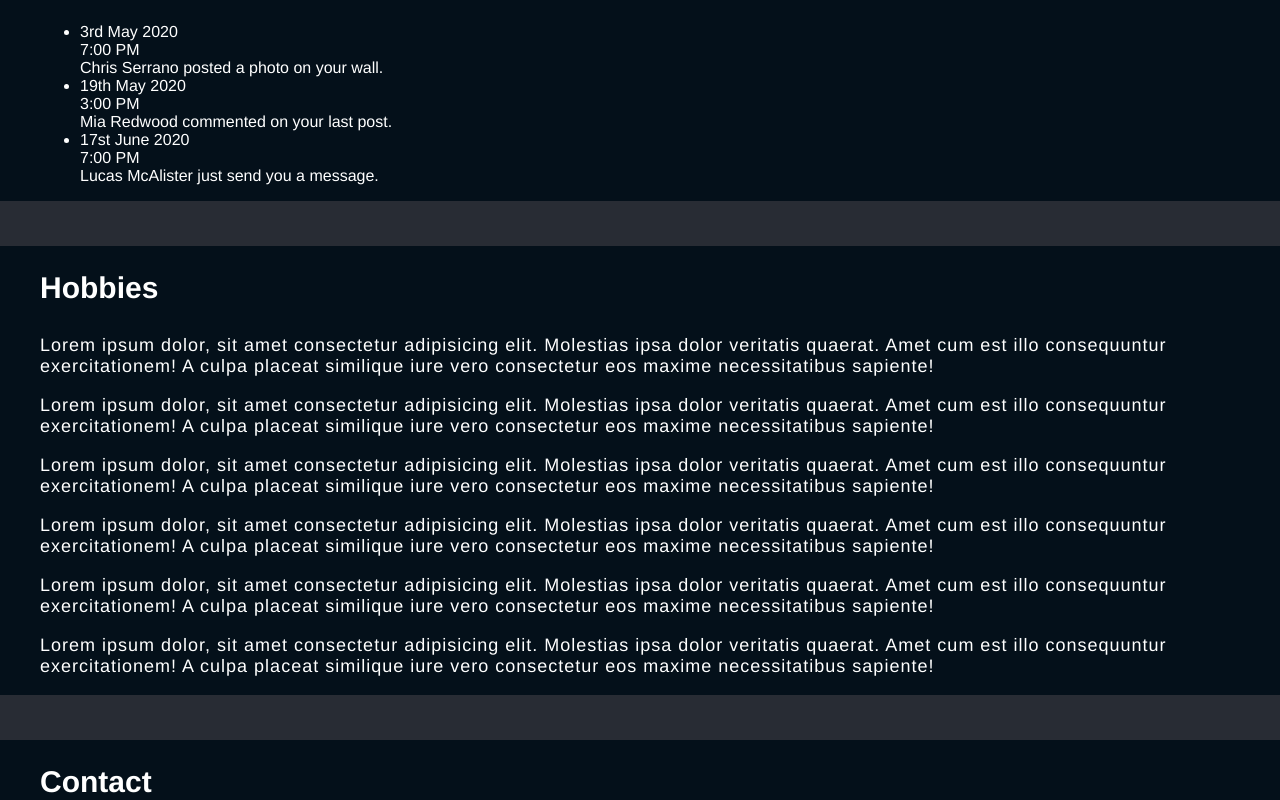
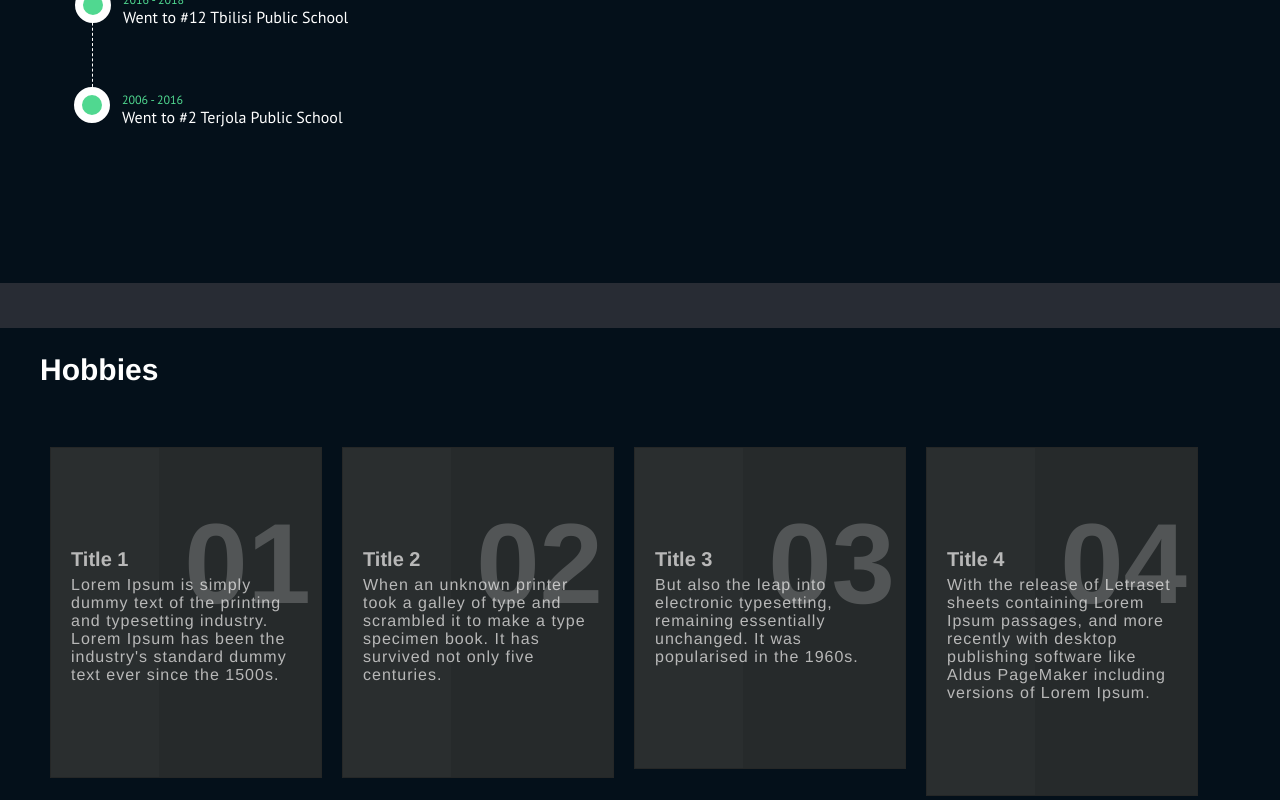
Before and after one commit to Makrine/makrine.github.io, a React (Create React App) app: page / in a window 1280 px wide. Shown: the part 1360-2160 px from the top of the page. Built offline with nearby package versions, Linux system fonts and the light colour scheme.

Commit message:
timeline and hobbies

```diff
--- a/src/App.js
+++ b/src/App.js
@@ -1,6 +1,8 @@
 import icon2D from './assets/MakrineIco.png';
 import realPic from './assets/makrine.jpg';
 import './App.css';
+import './TimelineStyle.css';
+import './Hobbies.css';
 import React, { Component } from 'react';
 import { GitHub } from 'react-feather';
 import { Facebook } from 'react-feather';
@@ -9,7 +11,8 @@ import { Mail } from 'react-feather';
 import Typist from "react-typist";
 import ScrollToTop from "./ScrollToTop.js"
 import { Link } from 'react-scroll';
-import Timeline from './Timeline';
+import Timeline from './TimelineThing';
+import Hobbies from './Hobbies';
 
 class App extends Component {
 
@@ -108,13 +111,8 @@ class App extends Component {
   <div class="box">
     <div class="content" id="whatIDo">
       <h2>What I do</h2>
-      <p>Lorem ipsum dolor, sit amet consectetur adipisicing elit. Molestias ipsa dolor veritatis quaerat. Amet cum est illo consequuntur exercitationem! A culpa placeat similique iure vero consectetur eos maxime necessitatibus sapiente!</p>
-      <p>Lorem ipsum dolor, sit amet consectetur adipisicing elit. Molestias ipsa dolor veritatis quaerat. Amet cum est illo consequuntur exercitationem! A culpa placeat similique iure vero consectetur eos maxime necessitatibus sapiente!</p>
-      <p>Lorem ipsum dolor, sit amet consectetur adipisicing elit. Molestias ipsa dolor veritatis quaerat. Amet cum est illo consequuntur exercitationem! A culpa placeat similique iure vero consectetur eos maxime necessitatibus sapiente!</p>
-      <p>Lorem ipsum dolor, sit amet consectetur adipisicing elit. Molestias ipsa dolor veritatis quaerat. Amet cum est illo consequuntur exercitationem! A culpa placeat similique iure vero consectetur eos maxime necessitatibus sapiente!</p>
-      <p>Lorem ipsum dolor, sit amet consectetur adipisicing elit. Molestias ipsa dolor veritatis quaerat. Amet cum est illo consequuntur exercitationem! A culpa placeat similique iure vero consectetur eos maxime necessitatibus sapiente!</p>
-      <p>Lorem ipsum dolor, sit amet consectetur adipisicing elit. Molestias ipsa dolor veritatis quaerat. Amet cum est illo consequuntur exercitationem! A culpa placeat similique iure vero consectetur eos maxime necessitatibus sapiente!</p>
-    </div>
+      <p>I am a Game Developer</p>
+      </div>
   </div>
 
     <div class="box">
@@ -129,12 +127,7 @@ class App extends Component {
     <div class="box">
       <div class="content" id="hobbies">
         <h2>Hobbies</h2>
-        <p>Lorem ipsum dolor, sit amet consectetur adipisicing elit. Molestias ipsa dolor veritatis quaerat. Amet cum est illo consequuntur exercitationem! A culpa placeat similique iure vero consectetur eos maxime necessitatibus sapiente!</p>
-        <p>Lorem ipsum dolor, sit amet consectetur adipisicing elit. Molestias ipsa dolor veritatis quaerat. Amet cum est illo consequuntur exercitationem! A culpa placeat similique iure vero consectetur eos maxime necessitatibus sapiente!</p>
-      <p>Lorem ipsum dolor, sit amet consectetur adipisicing elit. Molestias ipsa dolor veritatis quaerat. Amet cum est illo consequuntur exercitationem! A culpa placeat similique iure vero consectetur eos maxime necessitatibus sapiente!</p>
-      <p>Lorem ipsum dolor, sit amet consectetur adipisicing elit. Molestias ipsa dolor veritatis quaerat. Amet cum est illo consequuntur exercitationem! A culpa placeat similique iure vero consectetur eos maxime necessitatibus sapiente!</p>
-      <p>Lorem ipsum dolor, sit amet consectetur adipisicing elit. Molestias ipsa dolor veritatis quaerat. Amet cum est illo consequuntur exercitationem! A culpa placeat similique iure vero consectetur eos maxime necessitatibus sapiente!</p>
-      <p>Lorem ipsum dolor, sit amet consectetur adipisicing elit. Molestias ipsa dolor veritatis quaerat. Amet cum est illo consequuntur exercitationem! A culpa placeat similique iure vero consectetur eos maxime necessitatibus sapiente!</p>
+        <Hobbies/>
       </div>
   </div>
 
@@ -194,7 +187,7 @@ class App extends Component {
 </body>
 
 <ScrollToTop/>
-<footer><span className="rights">© 2021 all rights reserved. </span></footer>
+<footer><span className="rights">© 2022 all rights reserved. </span></footer>
     </div>
   );
 }
--- /dev/null
+++ b/src/Hobbies.css
@@ -0,0 +1,124 @@
+.tilesWrap {
+	padding: 0;
+	margin: 50px auto;
+	list-style: none;
+	text-align: center;
+}
+.tilesWrap li {
+	display: inline-block;
+	width: 20%;
+	min-width: 200px;
+	max-width: 230px;
+	padding: 80px 20px 40px;
+	position: relative;
+	vertical-align: top;
+	margin: 10px;
+	font-family: 'helvetica', san-serif;
+	min-height: 25vh;
+	background: #262a2b;
+	border: 1px solid #252727;
+	text-align: left;
+}
+.tilesWrap li h2 {
+	font-size: 114px;
+	margin: 0;
+	position: absolute;
+	opacity: 0.2;
+	top: 50px;
+	right: 10px;
+	transition: all 0.3s ease-in-out;
+}
+.tilesWrap li h3 {
+	font-size: 20px;
+	color: #b7b7b7;
+	margin-bottom: 5px;
+}
+.tilesWrap li p {
+	font-size: 16px;
+	line-height: 18px;
+	color: #b7b7b7;
+	margin-top: 5px;
+}
+.tilesWrap li button {
+	background: transparent;
+	border: 1px solid #b7b7b7;
+	padding: 10px 20px;
+	color: #b7b7b7;
+	border-radius: 3px;
+	position: relative;
+	transition: all 0.3s ease-in-out;
+	transform: translateY(-40px);
+	opacity: 0;
+	cursor: pointer;
+	overflow: hidden;
+}
+.tilesWrap li button:before {
+	content: '';
+	position: absolute;
+	height: 100%;
+	width: 120%;
+	background: #b7b7b7;
+	top: 0;
+	opacity: 0;
+	left: -140px;
+	border-radius: 0 20px 20px 0;
+	z-index: -1;
+	transition: all 0.3s ease-in-out;
+
+}
+.tilesWrap li:hover button {
+	transform: translateY(5px);
+	opacity: 1;
+}
+.tilesWrap li button:hover {
+	color: #262a2b;
+}
+.tilesWrap li button:hover:before {
+	left: 0;
+	opacity: 1;
+}
+.tilesWrap li:hover h2 {
+	top: 0px;
+	opacity: 0.6;
+}
+
+.tilesWrap li:before {
+	content: '';
+	position: absolute;
+	top: -2px;
+	left: -2px;
+	right: -2px;
+	bottom: -2px;
+	z-index: -1;
+	background: #fff;
+	transform: skew(2deg, 2deg);
+}
+.tilesWrap li:after {
+	content: '';
+	position: absolute;
+	width: 40%;
+	height: 100%;
+	left: 0;
+	top: 0;
+	background: rgba(255, 255, 255, 0.02);
+}
+.tilesWrap li:nth-child(1):before {
+	background: #C9FFBF;
+background: -webkit-linear-gradient(to right, #FFAFBD, #C9FFBF);
+background: linear-gradient(to right, #FFAFBD, #C9FFBF);
+}
+.tilesWrap li:nth-child(2):before {
+	background: #f2709c;
+background: -webkit-linear-gradient(to right, #ff9472, #f2709c);
+background: linear-gradient(to right, #ff9472, #f2709c);
+}
+.tilesWrap li:nth-child(3):before {
+	background: #c21500;
+background: -webkit-linear-gradient(to right, #ffc500, #c21500);
+background: linear-gradient(to right, #ffc500, #c21500);
+}
+.tilesWrap li:nth-child(4):before {
+	background: #FC354C;
+background: -webkit-linear-gradient(to right, #0ABFBC, #FC354C);
+background: linear-gradient(to right, #0ABFBC, #FC354C);
+}
--- /dev/null
+++ b/src/Hobbies.js
@@ -0,0 +1,51 @@
+var React = require('react');
+//You need this npm package to do createReactClass
+var Hobbies = require('create-react-class');
+
+    module.exports=Hobbies({
+            render:function(){
+               return(
+<ul class="tilesWrap">
+	<li>
+		<h2>01</h2>
+		<h3>Title 1</h3>
+		<p>
+			Lorem Ipsum is simply dummy text of the printing and typesetting
+			industry. Lorem Ipsum has been the industry's standard dummy text ever
+			since the 1500s.
+		</p>
+		<button>Read more</button>
+	</li>
+	<li>
+		<h2>02</h2>
+		<h3>Title 2</h3>
+		<p>
+			When an unknown printer took a galley of type and scrambled it to make
+			a type specimen book. It has survived not only five centuries.
+		</p>
+		<button>Read more</button>
+	</li>
+	<li>
+		<h2>03</h2>
+		<h3>Title 3</h3>
+		<p>
+			But also the leap into electronic typesetting, remaining essentially
+			unchanged. It was popularised in the 1960s.
+		</p>
+		<button>Read more</button>
+	</li>
+	<li>
+		<h2>04</h2>
+		<h3>Title 4</h3>
+		<p>
+			With the release of Letraset sheets containing Lorem Ipsum passages,
+			and more recently with desktop publishing software like Aldus PageMaker
+			including versions of Lorem Ipsum.
+		</p>
+		<button>Read more</button>
+	</li>
+</ul>
+
+                );
+            }
+        })
--- a/src/TimelineStyle.css
+++ b/src/TimelineStyle.css
@@ -1,41 +1,16 @@
 @import url("https://fonts.googleapis.com/css2?family=PT+Sans&display=swap");
 
-body {
-  background: #e8cbc0;
-}
 
 .container {
-  background: #232931;
   width: 540px;
   height: 500px;
   margin: 0 auto;
+  margin-left: -20%;
   position: relative;
-  margin-top: 10%;
-  box-shadow: 2px 5px 20px rgba(119, 119, 119, 0.5);
+  padding-bottom: 15%;
 }
 
-.leftbox {
-  top: -5%;
-  left: 5%;
-  position: absolute;
-  width: 15%;
-  height: 110%;
-  background-color: #50d890;
-  box-shadow: 3px 3px 15px rgba(119, 119, 119, 0.5);
-}
 
-nav {
-  margin: 2.6em auto;
-}
-
-nav a {
-  list-style: none;
-  padding: 35px;
-  color: #232931;
-  font-size: 1.1em;
-  display: block;
-  transition: all 0.5s ease-in-out;
-}
 
 .rightbox {
   padding: 0em 34rem 0em 0em;
@@ -91,7 +66,7 @@ nav a {
 ul.rb li .timestamp {
   color: #50d890;
   position: relative;
-  width: 100px;
+  width: 250px;
   font-size: 12px;
 }
 
@@ -106,19 +81,6 @@ ul.rb li .timestamp {
   position: absolute;
 }
 
-.container-3 input#search {
-  width: 150px;
-  height: 30px;
-  background: #fbfbfb;
-  border: none;
-  font-size: 10pt;
-  color: #262626;
-  -webkit-border-radius: 5px;
-  -moz-border-radius: 5px;
-  border-radius: 5px;
-  margin: 0.9em 0 0 28.5em;
-  box-shadow: 3px 3px 15px rgba(119, 119, 119, 0.5);
-}
 
 .container-3 .icon {
   margin: 1.3em 3em 0 31.5em;
--- a/src/Timeline.js
+++ b/src/TimelineThing.js
@@ -1,16 +1,8 @@
-
-
-
 var React = require('react');
 //You need this npm package to do createReactClass
 var Timeline = require('create-react-class');
 
     module.exports=Timeline({
-        module: {
-            loaders: [
-              { test: /\.css$/, loader: "style-loader!css-loader" },
-            ]
-          },
             render:function(){
                return(
 
@@ -20,24 +12,32 @@ var Timeline = require('create-react-class');
                      <ul class="rb">
                        <li class="rb-item" ng-repeat="itembx">
                          <div class="timestamp">
-                           3rd May 2020<br/> 7:00 PM
+                          2019 - 2023<br/>
                          </div>
-                         <div class="item-title">Chris Serrano posted a photo on your wall.</div>
+                         <div class="item-title">Bachelor of Engineering in Computer Science at International Black Sea University</div>
 
                        </li>
                        <li class="rb-item" ng-repeat="itembx">
                          <div class="timestamp">
-                           19th May 2020<br/> 3:00 PM
+                          2018 - 2019<br/>
                          </div>
-                         <div class="item-title">Mia Redwood commented on your last post.</div>
+                         <div class="item-title">Studied Business Administration for one year at Ivane Javakhishvili Tbilisi State University</div>
 
                        </li>
 
                        <li class="rb-item" ng-repeat="itembx">
                          <div class="timestamp">
-                           17st June 2020<br/> 7:00 PM
+                          2016 - 2018<br/>
                          </div>
-                         <div class="item-title">Lucas McAlister just send you a message.</div>
+                         <div class="item-title">Went to #12 Tbilisi Public School</div>
+
+                       </li>
+
+                       <li class="rb-item" ng-repeat="itembx">
+                         <div class="timestamp">
+                          2006 - 2016<br/>
+                         </div>
+                         <div class="item-title">Went to #2 Terjola Public School</div>
 
                        </li>
 
```
Also changed, not shown: 1 other file (tests, documents, lock files or other folders).
